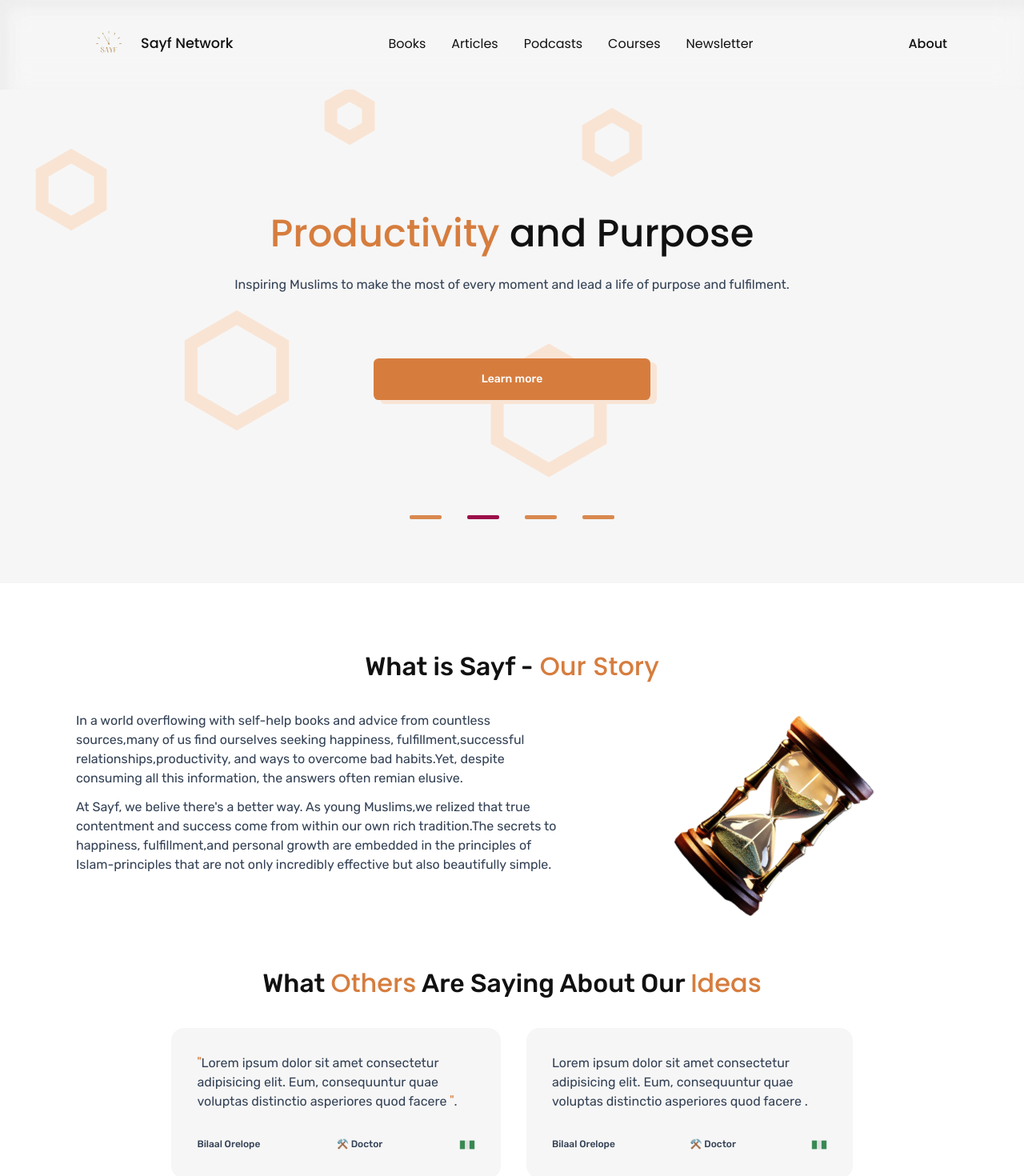
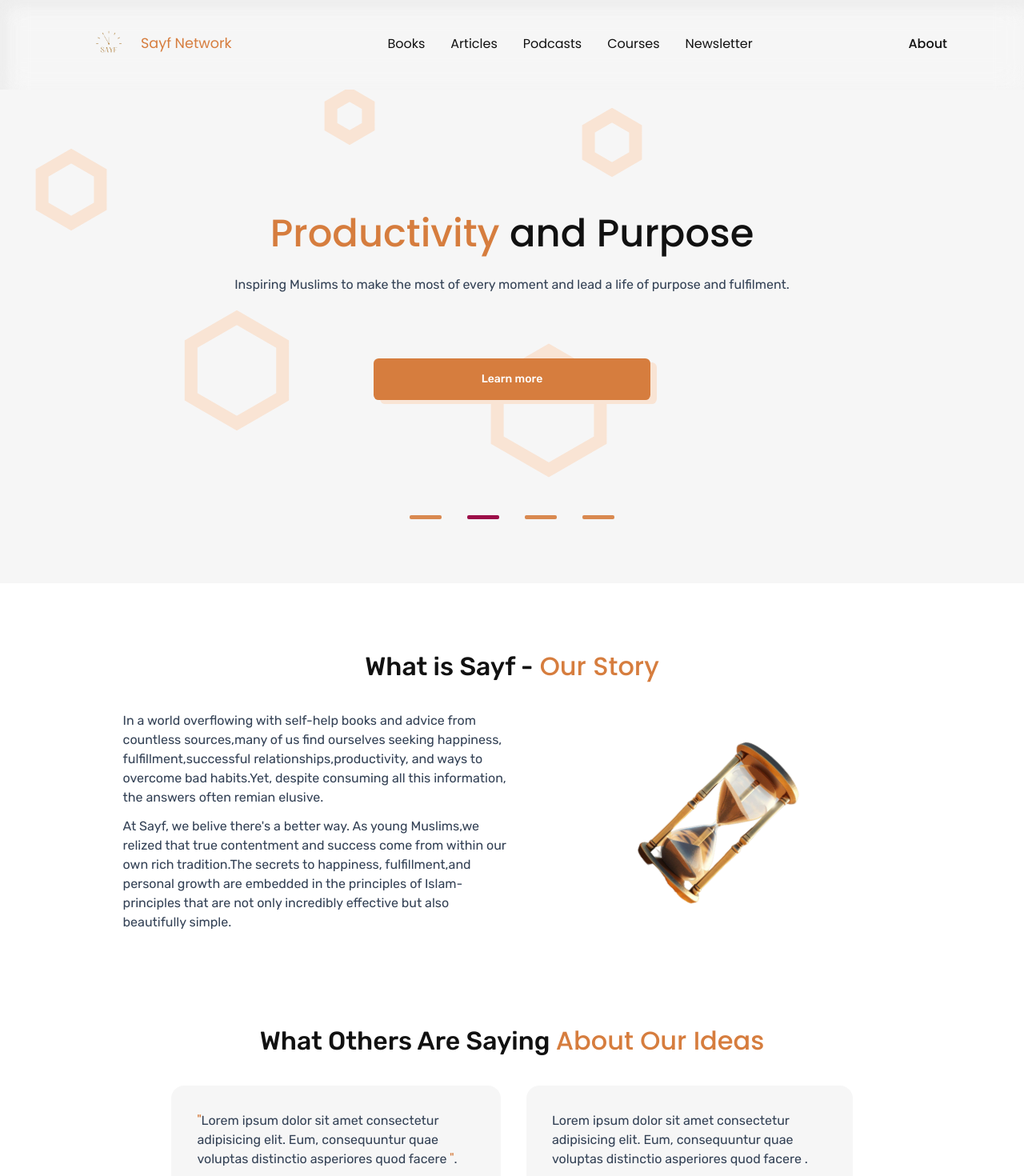
Before and after one commit to abdulrahmansoyooye/sayfproject, a Next.js app: page / in a window 1280 px wide. Shown: the top 1470 px of the page at 80% size. Built offline with nearby package versions, Linux system fonts and the light colour scheme.

Commit message:
fixed create articel bug

```diff
--- a/app/globals.css
+++ b/app/globals.css
@@ -55,7 +55,6 @@ span {
 }
 .rubik {
   font-family: var(--font-rubik);
-  font-weight: 300;
 }
 .active {
   display: block;
--- a/app/page.js
+++ b/app/page.js
@@ -26,17 +26,17 @@ export default function Home() {
           initial={{ opacity: 0, y: 10 }}
           whileInView={{ opacity: 1, y: 0 }}
           transition={{ ease: "easeOut", duration: 1 }}
-          className="flex flex-col gap-[2rem] p-[2rem] w-full justify-center bg-[#ffffff] "
+          className="flex flex-col gap-[2rem] p-[2rem] w-full justify-center bg-[#ffffff] pb-[5rem]"
         >
-          <div className="flex m-auto  items-center max-lg:flex-col">
+          <div className="flex m-auto  items-center ">
             <div className="text-[2rem] max-lg:text-[2rem] text-center">
               What is Sayf -
               <span className="text-gradient-blue"> Our Story</span>
             </div>{" "}
           </div>
 
-          <div className="flex text-left gap-[2rem] max-lg:flex-col justify-center items-start">
-            <div className="space-y-[0.75rem] text-left sm:w-[50%]">
+          <div className="flex text-left gap-[2rem] max-lg:flex-col-reverse justify-center items-start m-auto  w-[80%] max-lg:w-full">
+            <div className="space-y-[0.75rem] text-left w-[50%] max-lg:w-full max-lg:text-center">
               <p className="dark-text font-[400]">
                 In a world overflowing with self-help books and advice from
                 countless sources,many of us find ourselves seeking happiness,
@@ -58,15 +58,15 @@ export default function Home() {
               width={450}
               height={300}
               alt="story"
-              className="rotate-45 "
+              className="rotate-45 m-auto"
             />
           </div>
         </motion.div>{" "}
         {/* Ideas */}
         <div className="flex flex-col  p-[2rem] w-full justify-center bg-[#ffffff] gap-[2rem]">
           <div className="text-[2rem] text-center">
-            What <span className="text-gradient-blue">Others</span> Are Saying
-            About Our <span className="text-gradient-blue">Ideas</span>
+            What Others Are Saying{" "}
+            <span className="text-gradient-blue">About Our Ideas</span>
           </div>
           <div className="flex max-lg:flex-col gap-[2rem] sm:w-[70%] m-auto">
             <motion.div
--- a/components/Nav.jsx
+++ b/components/Nav.jsx
@@ -27,7 +27,7 @@ const Nav = () => {
   const [istoggle, setIstoggle] = useState(false);
   return (
     <div className="nav flex-between sm:p-[1rem_6rem] max-lg:justify-around z-[1000] serif glassmorphism">
-      <div className="flex justify-around items-center max-lg:w-[60%]  ">
+      <div className="flex justify-around items-center max-lg:w-[60%]">
         <Image
           src={"/assets/sayf.png"}
           width={80}
@@ -37,7 +37,7 @@ const Nav = () => {
         />{" "}
         <Link
           href={"/"}
-          className="font-[500] text-[1.1rem] cursor-pointer navitem  text-center"
+          className=" text-[1.1rem] cursor-pointer text-brown-color navitem  text-center font-[400]"
         >
           Sayf Network
         </Link>
```
Also changed, not shown: public/assets/hourglass-dollar-depict-time-money.png (added), public/assets/story.png.
